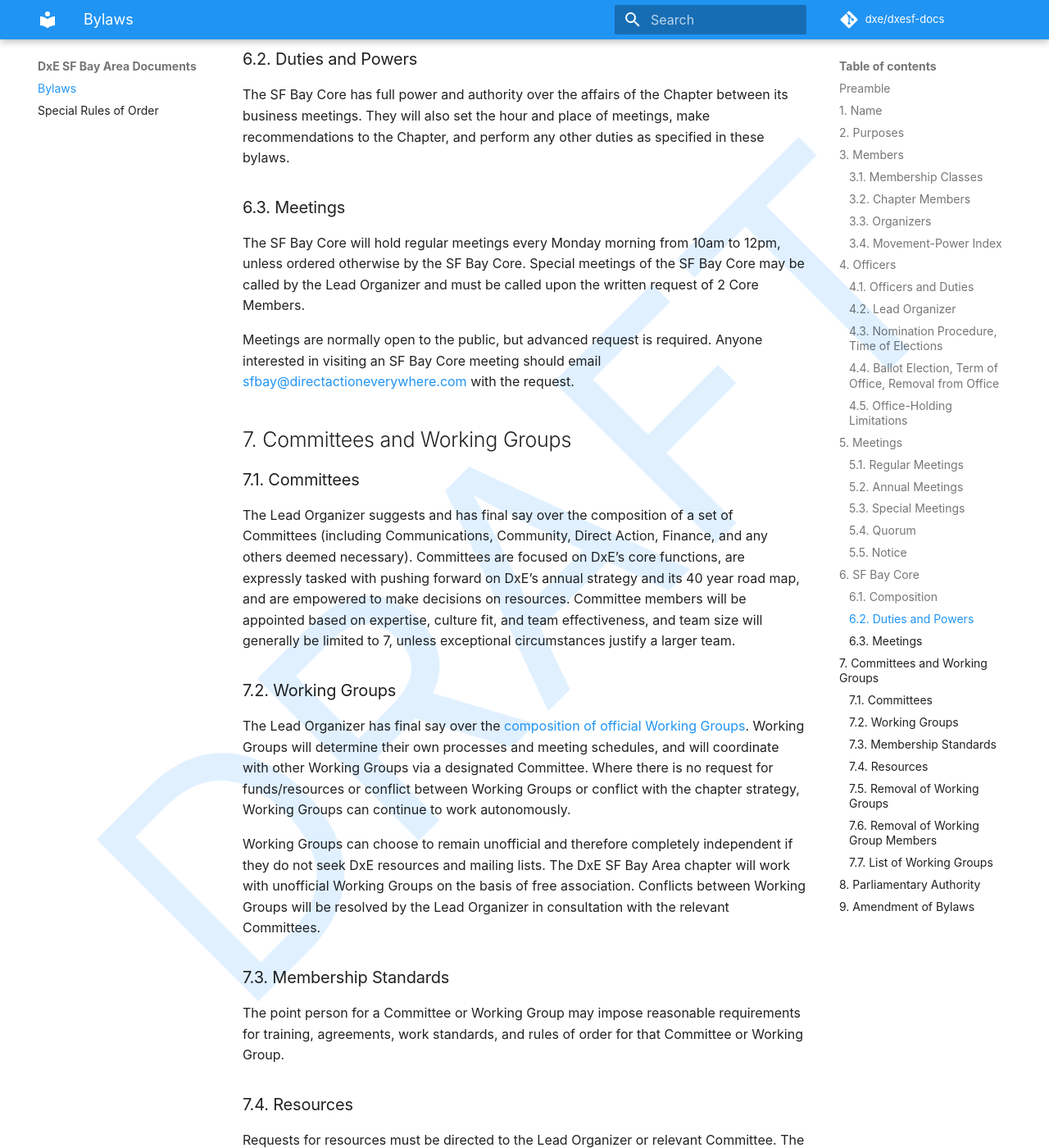
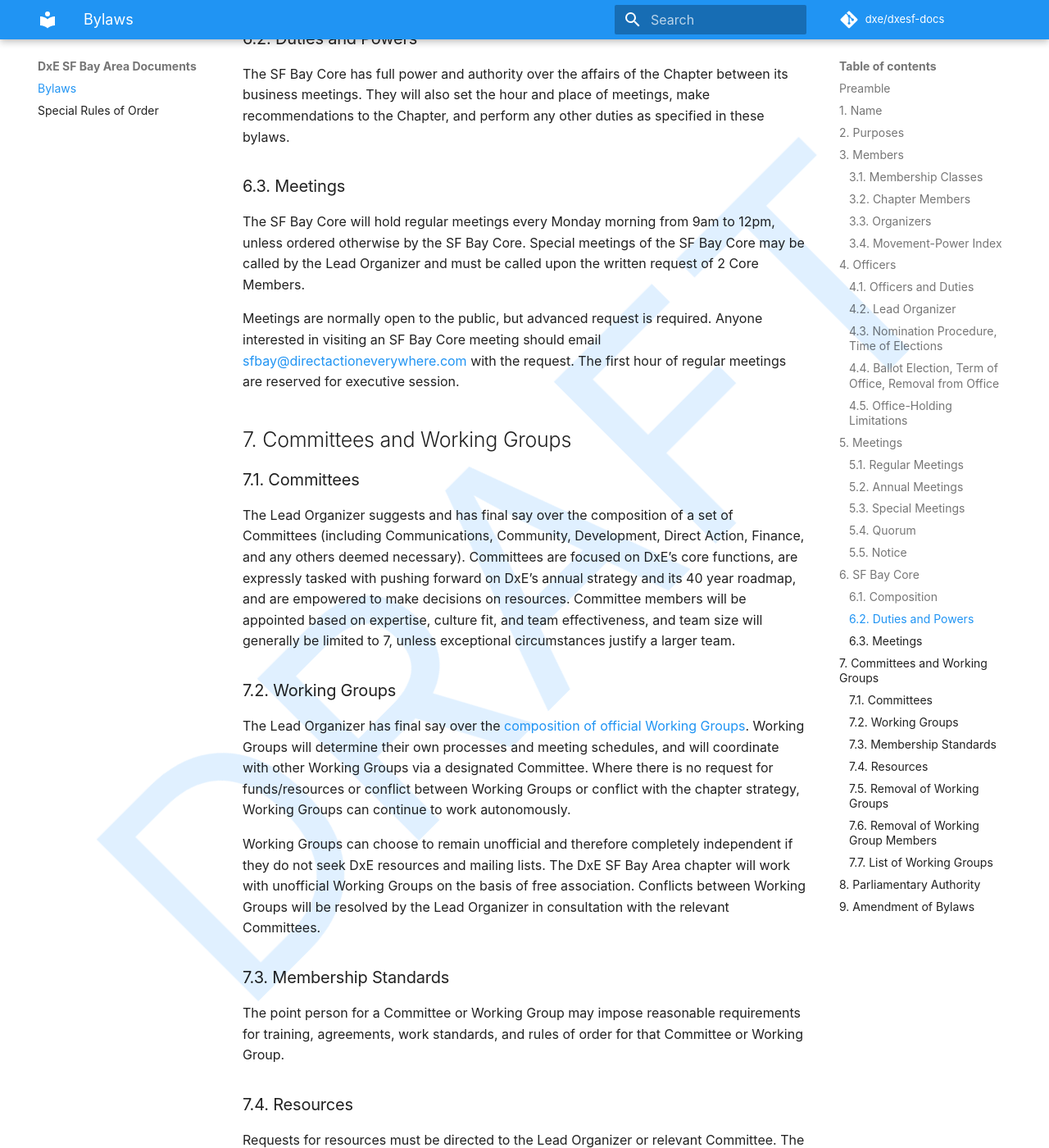
Before and after one commit to dxe/dxesf-docs, an MkDocs documentation site: the page built from docs/index.md, in a window 1280 px wide and 1400 px high, scrolled down 3916 px. Shown: the whole window at 82% size. Built offline with MkDocs 1.6.1 and Material for MkDocs 9.7.7, drawn with Linux system fonts in a browser that asks for light colours; some web fonts are replaced; comment, search, counter and statistics services are not loaded; some of the changed text lies outside the part shown.

Commit message:
feedback from Almira

```diff
--- a/docs/index.md
+++ b/docs/index.md
@@ -6,7 +6,7 @@ These Bylaws aim to:
 
 1. reduce conflict between and within operational teams, by creating a coherent decision-making and staffing process;
 2. allow us to move forward even in the face of disagreement, by providing democratic legitimacy to decisions and leadership;
-3. promote accountability in our commitments to ourselves and organizational partners by empowering the leadership team to align our work with our road map and annual strategic plan; and
+3. promote accountability in our commitments to ourselves and organizational partners by empowering the leadership team to align our work with our roadmap and annual strategic plan; and
 4. provide for transparency and checks and balances by which leadership can be selected, recalled, and decisions revisited.
 
 ## 1. Name
@@ -22,7 +22,7 @@ The Chapter organizes activities for Direct Action Everywhere within San Francis
 ### 3.1. Membership Classes
 
 The Chapter has 3 classes of members: Chapter Members, Organizers, and Senior Organizers.
-The standards for Chapter Members, Organizers, and Senior Organizers are [maintained by the Development Committee](https://docs.google.com/document/d/19zTkVvR3hCX8HtJBF5J7ZMFTxHBSkSDKFV4E3KUXqNk/preview).
+The standards for Chapter Members, Organizers, and Senior Organizers are [maintained by the Development Committee](https://docs.google.com/document/d/1QnJXz8YuQeBL0cz4iK60mOvQfDN1vd7SBwvVhRFDHNc/preview).
 
 Unless explicitly stated otherwise, any rule applying to Chapter Members also applies to Organizers, and any rule applying to Organizers also applies to Senior Organizers.
 
@@ -52,12 +52,12 @@ Within the parliamentary authority, the offices of Lead Organizer and Core Membe
 
 ### 4.2. Lead Organizer
 
-The Lead Organizer is responsible for making decisions on and executing the previously-approved DxE annual strategy and budget, proposing agendas for Chapter and SF Bay Core meetings, staffing/removing people from Committees, Working Groups, and projects (including the DxE website, DxE Facebook page, DxE email lists, Facebook groups, and any other resources operated by the DxE SF Bay Area chapter, including any resources operated by the DxE SF Bay Area chapter by virtue of its role on the Global Steering Committee), ensuring compliance with these bylaws, and fulfilling DxE principles and values such as emergent leadership and inclusivity.
+The Lead Organizer is responsible for making decisions on and executing the previously-approved DxE annual strategy and budget, proposing agendas for Chapter and SF Bay Core meetings, staffing/removing people from Committees, Working Groups, and projects (including the DxE website, DxE Facebook page, DxE email lists, Facebook groups, and any other resources operated by the DxE SF Bay Area chapter, including any resources operated by the DxE SF Bay Area chapter by virtue of its role on the Global Steering Committee), ensuring compliance with these bylaws, and fulfilling DxE's values.
 
 The Lead Organizer commits to seeking others' perspectives among the relevant body of people in staffing and financial decisions before making any unilateral decisions.
 Their actions are subject to the advice and consent of the SF Bay Core and the Organizers at large.
 
-The Lead Organizer will hold regular (at least monthly) open discussions with updates on progress on strategic road map and opportunity for all Chapter Members to ask questions or comment on network matters.
+The Lead Organizer will hold regular (at least monthly) open discussions with updates on progress on strategic roadmap and opportunity for all Chapter Members to ask questions or comment on network matters.
 These will most often take place on Saturday mornings.
 
 ### 4.3. Nomination Procedure, Time of Elections
@@ -94,7 +94,7 @@ If a majority threshold is not secured, the SF Bay Core will make necessary modi
 
 ### 5.3. Special Meetings
 
-Special meetings may be called by the Lead Organizer or by the SF Bay Core and must be called upon the written request of 10 Organizers.
+Special meetings may be called by the Lead Organizer or by the SF Bay Core and must be called upon the written request of 1/4 of Organizers in good standing.
 The purpose of the meeting will be stated in the meeting announcement, which must be sent to all members at least 3 days before the meeting.
 
 ### 5.4. Quorum
@@ -120,18 +120,19 @@ They will also set the hour and place of meetings, make recommendations to the C
 
 ### 6.3. Meetings
 
-The SF Bay Core will hold regular meetings every Monday morning from 10am to 12pm, unless ordered otherwise by the SF Bay Core.
+The SF Bay Core will hold regular meetings every Monday morning from 9am to 12pm, unless ordered otherwise by the SF Bay Core.
 Special meetings of the SF Bay Core may be called by the Lead Organizer and must be called upon the written request of 2 Core Members.
 
 Meetings are normally open to the public, but advanced request is required.
 Anyone interested in visiting an SF Bay Core meeting should email [sfbay@directactioneverywhere.com](mailto:sfbay@directactioneverywhere.com) with the request.
+The first hour of regular meetings are reserved for executive session.
 
 ## 7. Committees and Working Groups
 
 ### 7.1. Committees
 
-The Lead Organizer suggests and has final say over the composition of a set of Committees (including Communications, Community, Direct Action, Finance, and any others deemed necessary).
-Committees are focused on DxE's core functions, are expressly tasked with pushing forward on DxE's annual strategy and its 40 year road map, and are empowered to make decisions on resources.
+The Lead Organizer suggests and has final say over the composition of a set of Committees (including Communications, Community, Development, Direct Action, Finance, and any others deemed necessary).
+Committees are focused on DxE's core functions, are expressly tasked with pushing forward on DxE's annual strategy and its 40 year roadmap, and are empowered to make decisions on resources.
 Committee members will be appointed based on expertise, culture fit, and team effectiveness, and team size will generally be limited to 7, unless exceptional circumstances justify a larger team.
 
 ### 7.2. Working Groups
```
Also changed, not shown: other parts of docs/index.md (+2 -2 lines).
